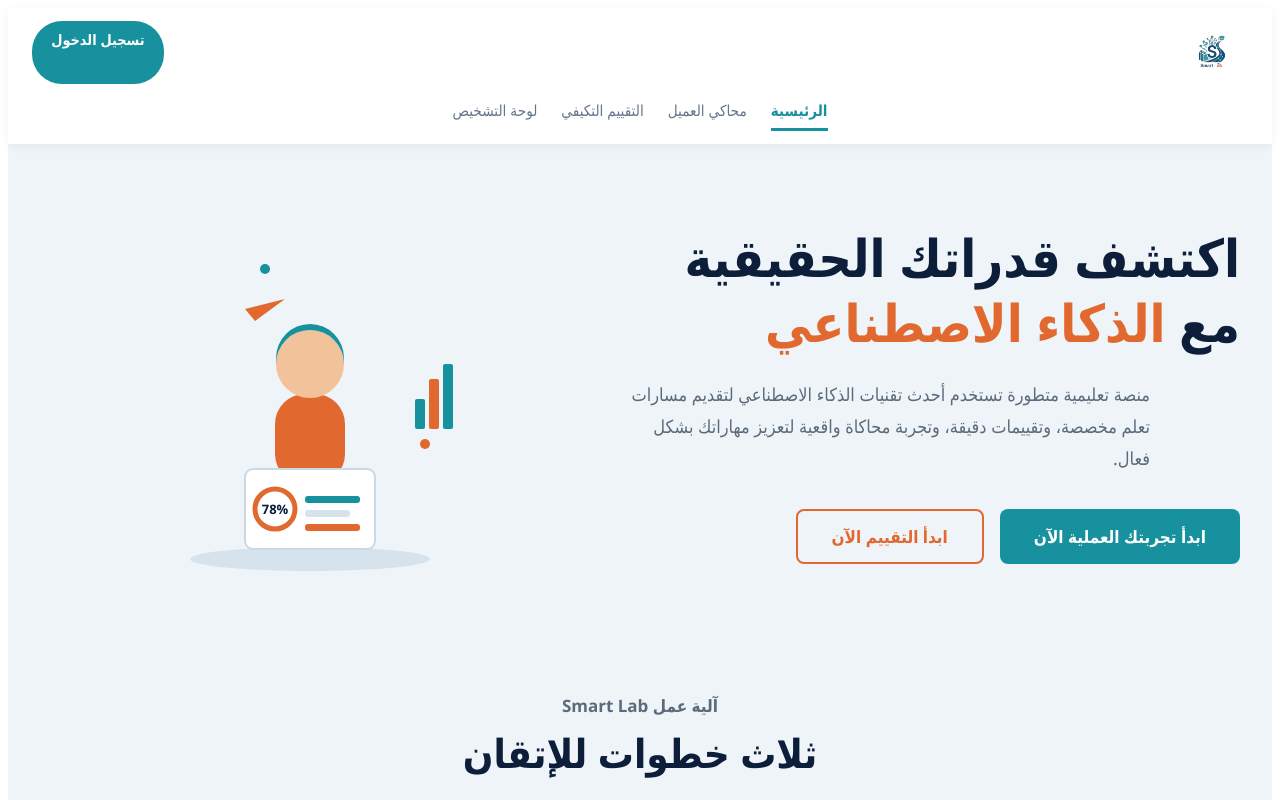
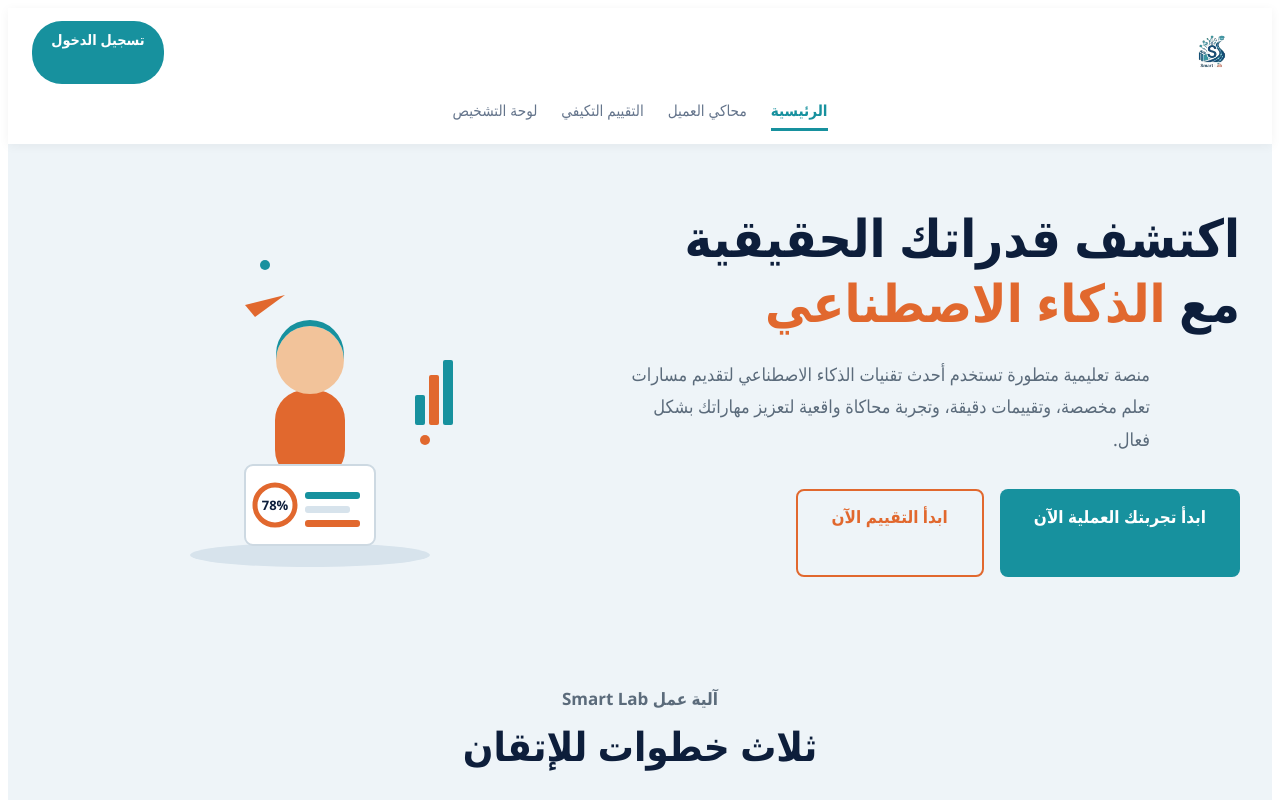
Before and after one commit to Alaa0011908/smartlab-full, a Next.js app: page / in a window 1280 px wide. Shown: the top 800 px of the page. Built offline with nearby package versions, Linux system fonts and the light colour scheme.

Commit message:
Update index.js

```diff
--- a/pages/index.js
+++ b/pages/index.js
@@ -3,7 +3,7 @@ import React from 'react';
 import Head from "next/head";
 import Link from "next/link";
 import Navbar from "../components/Navbar";
-import Footer from "../components/Footer"; // ✅ إضافة الفوتر
+import Footer from "../components/Footer";
 
 const COLORS = {
   teal: "#17919e",
@@ -28,7 +28,10 @@ const styles = {
     display: "flex",
     flexDirection: "column",
   },
-  hero: { backgroundColor: COLORS.bg, padding: "60px 24px 40px" },
+  hero: {
+    backgroundColor: COLORS.bg,
+    padding: "60px 24px 40px",
+  },
   heroInner: {
     maxWidth: 1200,
     margin: "0 auto",
@@ -38,7 +41,10 @@ const styles = {
     gap: 40,
     flexWrap: "wrap",
   },
-  heroText: { flex: "1 1 440px", textAlign: "right" },
+  heroText: {
+    flex: "1 1 440px",
+    textAlign: "right",
+  },
   heroTitle: {
     fontSize: 52,
     fontWeight: 800,
@@ -46,7 +52,9 @@ const styles = {
     margin: "0 0 24px",
     color: COLORS.text,
   },
-  heroTitleAccent: { color: COLORS.orange },
+  heroTitleAccent: {
+    color: COLORS.orange,
+  },
   heroDesc: {
     fontSize: 18,
     lineHeight: 1.8,
@@ -55,7 +63,12 @@ const styles = {
     marginRight: "auto",
     marginBottom: 34,
   },
-  heroBtns: { display: "flex", gap: 16, flexWrap: "wrap", justifyContent: "flex-start" },
+  heroBtns: {
+    display: "flex",
+    gap: 16,
+    flexWrap: "wrap",
+    justifyContent: "flex-start",
+  },
   btnPrimary: {
     backgroundColor: COLORS.teal,
     color: COLORS.white,
@@ -68,6 +81,8 @@ const styles = {
     transition: "background-color 0.25s ease, transform 0.25s ease",
     textDecoration: "none",
     display: "inline-block",
+    minHeight: 56,
+    textAlign: "center",
   },
   btnOutline: {
     backgroundColor: "transparent",
@@ -78,18 +93,24 @@ const styles = {
     fontSize: 17,
     fontWeight: 700,
     cursor: "pointer",
-    transition: "background-color 0.25s ease, color 0.25s ease",
+    transition: "background-color 0.25s ease, color 0.25s ease, transform 0.25s ease",
     textDecoration: "none",
     display: "inline-block",
+    minHeight: 56,
+    textAlign: "center",
   },
   heroArt: {
     flex: "1 1 380px",
     display: "flex",
     justifyContent: "center",
     alignItems: "center",
-    minHeight: 380,
+    minHeight: 280,
   },
-  section: { maxWidth: 1200, margin: "0 auto", padding: "70px 24px" },
+  section: {
+    maxWidth: 1200,
+    margin: "0 auto",
+    padding: "70px 24px",
+  },
   eyebrow: {
     textAlign: "center",
     color: COLORS.muted,
@@ -130,7 +151,11 @@ const styles = {
     display: "flex",
     justifyContent: "center",
   },
-  stepLabel: { fontSize: 18, fontWeight: 700, color: COLORS.text },
+  stepLabel: {
+    fontSize: 18,
+    fontWeight: 700,
+    color: COLORS.text,
+  },
   featuresIntro: {
     textAlign: "center",
     color: COLORS.muted,
@@ -184,11 +209,26 @@ const styles = {
     marginBottom: 22,
     color: COLORS.teal,
   },
-  featureTitle: { fontSize: 24, fontWeight: 800, margin: "0 0 16px" },
-  featureDescLight: { fontSize: 16, lineHeight: 1.9, color: "rgba(255,255,255,0.9)", margin: 0 },
-  featureDescDark: { fontSize: 16, lineHeight: 1.9, color: COLORS.muted, margin: 0 },
+  featureTitle: {
+    fontSize: 24,
+    fontWeight: 800,
+    margin: "0 0 16px",
+  },
+  featureDescLight: {
+    fontSize: 16,
+    lineHeight: 1.9,
+    color: "rgba(255,255,255,0.9)",
+    margin: 0,
+  },
+  featureDescDark: {
+    fontSize: 16,
+    lineHeight: 1.9,
+    color: COLORS.muted,
+    margin: 0,
+  },
 };
 
+// أيقونات SVG (نفسها)
 function ChatIcon() {
   return (
     <svg width="52" height="52" viewBox="0 0 24 24" fill="currentColor" aria-hidden="true">
@@ -239,15 +279,6 @@ function AiGearIcon() {
   );
 }
 
-function MailIcon() {
-  return (
-    <svg width="20" height="20" viewBox="0 0 24 24" fill="none" stroke="currentColor" strokeWidth="1.8" strokeLinecap="round" strokeLinejoin="round" aria-hidden="true">
-      <rect x="3" y="5" width="18" height="14" rx="2" />
-      <path d="M3 7l9 6 9-6" />
-    </svg>
-  );
-}
-
 function HeroIllustration() {
   return (
     <svg width="380" height="360" viewBox="0 0 380 360" fill="none" xmlns="http://www.w3.org/2000/svg" role="img" aria-label="رسم توضيحي لشخص يتعلم باستخدام الحاسوب">
@@ -284,7 +315,7 @@ export default function Home() {
       <Head>
         <title>Smart Lab - اكتشف قدراتك الحقيقية مع الذكاء الاصطناعي</title>
         <meta name="description" content="منصة تعليمية متطورة لدعم التعلم التكيفي والمحاكاة." />
-        <meta name="viewport" content="width=device-width, initial-scale=1" />
+        <meta name="viewport" content="width=device-width, initial-scale=1, maximum-scale=1.5" />
         <style>{`
           @media (max-width: 900px) {
             .hero-title { font-size: 38px !important; }
@@ -293,8 +324,22 @@ export default function Home() {
             .hero-text { text-align: center !important; }
             .hero-btns { justify-content: center !important; }
           }
-          @media (max-width: 600px) {
-            .hero-title { font-size: 30px !important; }
+          @media (max-width: 640px) {
+            .hero-title { font-size: 28px !important; }
+            .hero-desc { font-size: 16px !important; }
+            .hero-btns { flex-direction: column !important; gap: 12px !important; width: 100% !important; }
+            .hero-btn { width: 100% !important; text-align: center !important; padding: 14px !important; }
+            .section-title { font-size: 26px !important; }
+            .steps-grid { gap: 16px !important; }
+            .features-grid { gap: 16px !important; }
+            .feature-card-teal, .feature-card-white { padding: 24px 20px !important; }
+            .feature-title { font-size: 20px !important; }
+            .hero-art svg { width: 100% !important; height: auto !important; max-width: 300px !important; }
+          }
+          @media (max-width: 480px) {
+            .hero-title { font-size: 24px !important; }
+            .hero { padding: 30px 16px 20px !important; }
+            .section { padding: 40px 16px !important; }
           }
         `}</style>
       </Head>
@@ -302,13 +347,13 @@ export default function Home() {
       <div style={styles.page} dir="rtl">
         <Navbar />
 
-        <section style={styles.hero}>
+        <section style={styles.hero} className="hero">
           <div style={styles.heroInner}>
             <div style={styles.heroText} className="hero-text">
               <h1 style={styles.heroTitle} className="hero-title">
                 اكتشف قدراتك الحقيقية مع <span style={styles.heroTitleAccent}>الذكاء الاصطناعي</span>
               </h1>
-              <p style={styles.heroDesc}>
+              <p style={styles.heroDesc} className="hero-desc">
                 منصة تعليمية متطورة تستخدم أحدث تقنيات الذكاء الاصطناعي لتقديم مسارات تعلم مخصصة، وتقييمات دقيقة، وتجربة
                 محاكاة واقعية لتعزيز مهاراتك بشكل فعال.
               </p>
@@ -316,6 +361,7 @@ export default function Home() {
                 <Link
                   href="/scenarios"
                   style={styles.btnPrimary}
+                  className="hero-btn"
                   onMouseEnter={(e) => {
                     e.currentTarget.style.backgroundColor = COLORS.tealDark;
                     e.currentTarget.style.transform = "translateY(-2px)";
@@ -328,8 +374,9 @@ export default function Home() {
                   ابدأ تجربتك العملية الآن
                 </Link>
                 <Link
-                  href="/assessment"
+                  href="/assessment/categories"
                   style={styles.btnOutline}
+                  className="hero-btn"
                   onMouseEnter={(e) => {
                     e.currentTarget.style.backgroundColor = COLORS.orange;
                     e.currentTarget.style.color = COLORS.white;
@@ -343,7 +390,7 @@ export default function Home() {
                 </Link>
               </div>
             </div>
-            <div style={styles.heroArt}>
+            <div style={styles.heroArt} className="hero-art">
               <HeroIllustration />
             </div>
           </div>
@@ -351,7 +398,7 @@ export default function Home() {
 
         <section style={styles.section}>
           <p style={styles.eyebrow}>آلية عمل Smart Lab</p>
-          <h2 style={styles.sectionTitle}>ثلاث خطوات للإتقان</h2>
+          <h2 style={styles.sectionTitle} className="section-title">ثلاث خطوات للإتقان</h2>
           <hr style={styles.divider} />
           <div style={styles.stepsGrid} className="steps-grid">
             {steps.map((step) => (
@@ -375,11 +422,12 @@ export default function Home() {
         </section>
 
         <section style={styles.section}>
-          <h2 style={styles.sectionTitle}>مميزات المنصة</h2>
+          <h2 style={styles.sectionTitle} className="section-title">مميزات المنصة</h2>
           <p style={styles.featuresIntro}>أدوات متطورة مصممة خصيصاً لتسريع عملية التعلم وضمان الفهم العميق.</p>
           <div style={styles.featuresGrid} className="features-grid">
             <div
               style={styles.featureCardTeal}
+              className="feature-card-teal"
               onMouseEnter={(e) => (e.currentTarget.style.transform = "translateY(-6px)")}
               onMouseLeave={(e) => (e.currentTarget.style.transform = "translateY(0)")}
             >
@@ -394,6 +442,7 @@ export default function Home() {
             </div>
             <div
               style={styles.featureCardWhite}
+              className="feature-card-white"
               onMouseEnter={(e) => (e.currentTarget.style.transform = "translateY(-6px)")}
               onMouseLeave={(e) => (e.currentTarget.style.transform = "translateY(0)")}
             >
@@ -409,7 +458,6 @@ export default function Home() {
           </div>
         </section>
 
-        {/* ✅ إضافة الفوتر */}
         <Footer />
       </div>
     </>
```
